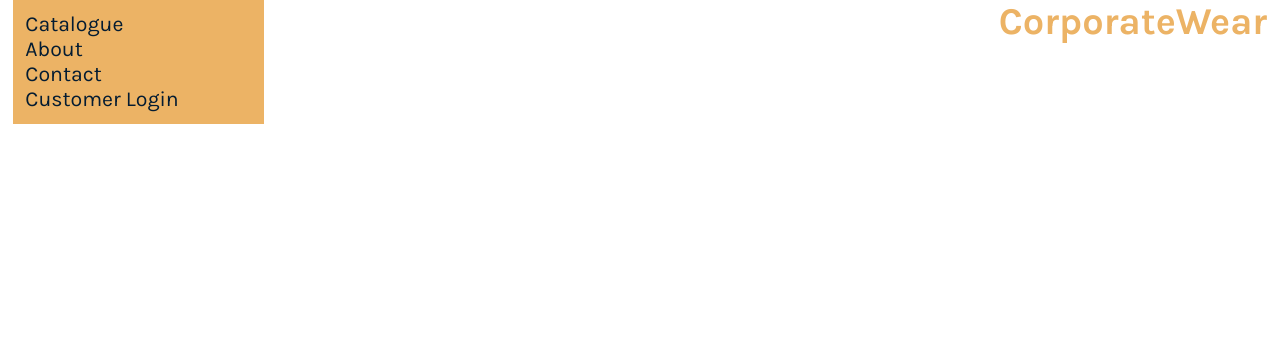
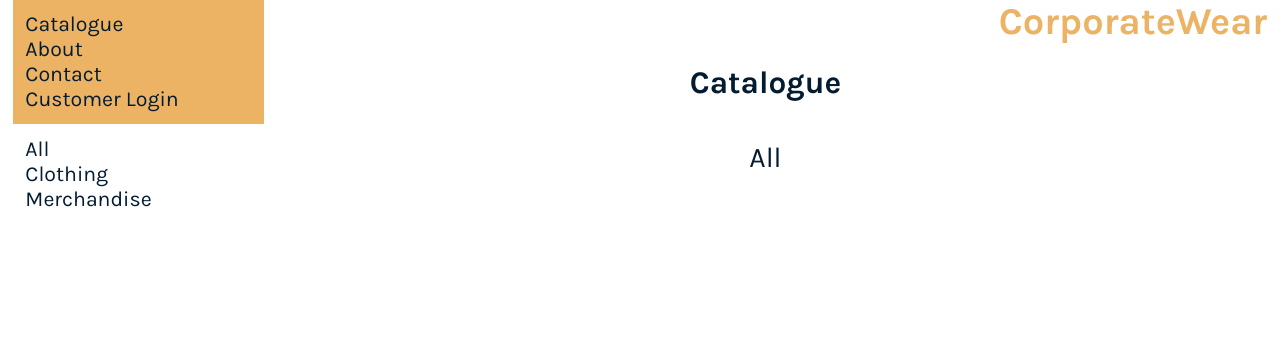
Before and after one commit to GregBaughDev/522-corporate-wear, a PHP site: page /522/view/catalogue.php in a window 1280 px wide. Shown: the part 14-358 px from the top of the page. Run offline with PHP 8.4, Linux system fonts and the light colour scheme.

Commit message:
Adds catalogue view and controller

```diff
--- /dev/null
+++ b/controller/catalogue.php
@@ -0,0 +1,11 @@
+<?php
+    function filter ($term) {
+        if($term === 'clo'){
+            return "Clothing";
+        } else if($term === 'mer'){
+            return "Merchandise";
+        } else {
+            return "All";
+        }
+    };
+?>
--- a/public/styles/about.css
+++ b/public/styles/about.css
@@ -27,6 +27,10 @@ section p {
     margin-bottom: 2%;
 }
 
+#contact {
+    text-decoration: underline;
+}
+
 @media (max-width: 1000px) {
     .about {
         flex-direction: column-reverse;
--- /dev/null
+++ b/public/styles/catalogue.css
@@ -0,0 +1,11 @@
+header + div {
+    padding: 2%;
+    text-align: center;
+    margin-bottom: 2%;
+}
+
+h3 {
+    font-weight: normal;
+    font-size: var(--font-xl);
+    text-align: center;
+}
--- a/public/styles/nav.css
+++ b/public/styles/nav.css
@@ -4,10 +4,16 @@
     width: 20%;
 }
 
-aside nav {
+aside:first-child nav {
     display: flex;
     flex-direction: column;
     background-color: var(--tertiary);
+    padding: 5%;
+}
+
+aside:not(:first-child) nav {
+    display: flex;
+    flex-direction: column;
     padding: 5%;
 }
 
--- a/view/about.php
+++ b/view/about.php
@@ -23,7 +23,7 @@
                             That's why presenting a strong image is incredibly important. We can help you create a lasting impression through our excellent range of clothing and merchandise.
                         </p>
                         <p>
-                            Our friendly client liaison team are available to assist with all your needs, requirements and queries. Contact us today!
+                            Our friendly client liaison team are available to assist with all your needs, requirements and queries. <a id="contact" href="contact.php">Contact us today!</a>
                         </p>
                         <p>
                             Email: info@corporatewear.com.au<br>
--- a/view/catalogue.php
+++ b/view/catalogue.php
@@ -1,11 +1,25 @@
 <?php
     include("./templates/header.php");
     include("./templates/sidebar.php");
+
+    include("../controller/catalogue.php");
+
+    $filterTerm = isset($_GET['fil']) ? $_GET['fil'] : "All";
+    $headerFilter = filter($filterTerm);
 ?>
+
+<link rel="stylesheet" href="../public/styles/catalogue.css">
+
             <div class="main-body">
                 <header>
                     <h1><a href="/522/index.php">CorporateWear</a></h1>
                 </header>
+                <div>
+                    <h2>Catalogue</h2>
+                </div>
+                <section>
+                    <h3><?= $headerFilter ?></h3>
+                </section>
             </div>
         </main>
     </body>
--- a/view/templates/header.php
+++ b/view/templates/header.php
@@ -1,3 +1,7 @@
+<?php
+    $currPage = preg_split('~[./?]~', $_SERVER['REQUEST_URI'])[3];
+?>
+
 <!DOCTYPE html>
     <html lang="en">
         <head>
--- a/view/templates/sidebar.php
+++ b/view/templates/sidebar.php
@@ -8,7 +8,14 @@
         </nav>
     </aside>
 
-    <aside>
-        <!-- Dynamic links -->
-    </aside>
+    <?php
+        if($currPage === 'catalogue') { ?>
+            <aside>
+                <nav>
+                    <a href="/522/view/catalogue.php">All</a>
+                    <a href="/522/view/catalogue.php?fil=clo">Clothing</a>
+                    <a href="/522/view/catalogue.php?fil=mer">Merchandise</a>
+                </nav>
+            </aside>
+    <?php } ?>
 </div>
```
